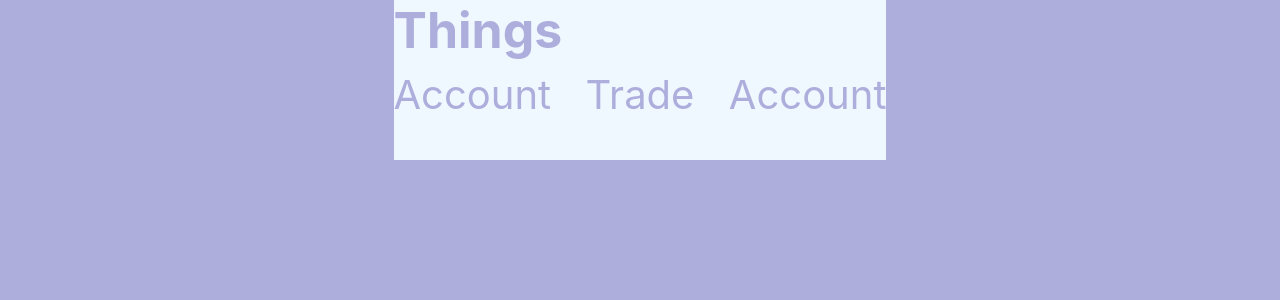
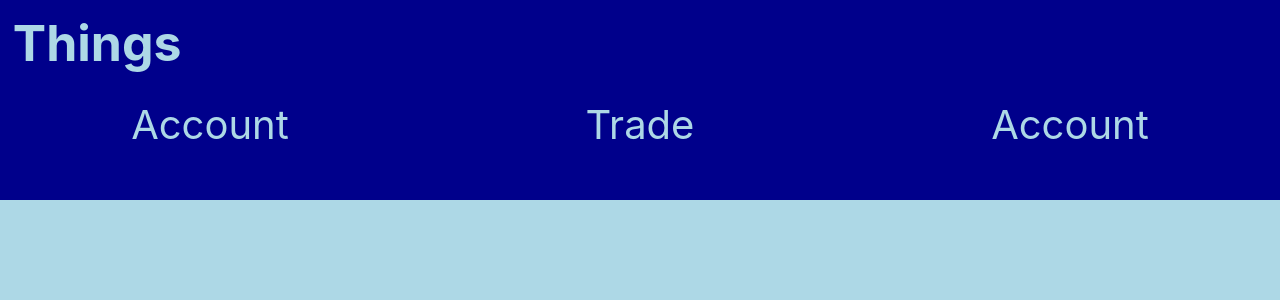
Before and after one commit to kylewatkins2174/SoftwareEngineeringProject, a React (Create React App) app in the folder client/: page /home in a window 1280 px wide. Shown: the top 300 px of the page. Built offline with nearby package versions, Linux system fonts and the light colour scheme.

Commit message:
style Update

```diff
--- a/client/src/pages/homePage.scss
+++ b/client/src/pages/homePage.scss
@@ -1,26 +1,26 @@
 .bodyContainerHome{
-    background-color: rgb(174, 174, 221);
+    background-color:#ADD8E6;
     height: 100vh;
     display: flex;
 
     .menuContainerHome{
-
-        background-color: aliceblue;
+        background-color: #00008B;
         width: 100%;
-        height: 20%;
+        height: 200px;
 
         .thingsTitleHome{
             font-weight: bold;
             font-size: 50px;
-            position: relative;
+            position: absolute;
+            margin: 1% 0% 0% 1%;
             text-decoration: none;
-            color: rgb(174, 174, 221);
+            color:#ADD8E6;
          }
         .thingsTitleHome:hover{
             animation: titleAnim 5s linear infinite;
          }
         .menuItemRowHome {
-            margin-top: 2%;
+            margin-top: 100px;
             display: grid;
             grid-template-columns: 1fr 1fr 1fr;
             grid-gap: 10px;
@@ -28,11 +28,29 @@
 	    .menuItemHome {
             text-align: center;
 		    font-size: 40px;
-		    color: rgb(174, 174, 221);
+		    color: #ADD8E6;
 		    text-decoration:none;
 	    }
         .menuItemHome:hover {
 		    color: rgb(134, 134, 169);
 	    }
+        @keyframes titleAnim {
+            0% {transform: rotateZ(0deg);}
+            25% {transform: rotateZ(15deg);}
+            50% {transform: rotateZ(0deg);}
+            75% {transform: rotateZ(-15deg);}
+            100% {transform: rotateZ(0deg);}
+        }
+        @media screen and (max-width: 500px) {
+            .menuContainerHome {
+              float: none;
+              display: block;
+              text-align: left;
+            }
+
+            .menuItemRowHome .menuItemHome {
+              float: none;
+            }
+          }
     }
 }
--- a/client/src/pages/tradeCenter.jsx
+++ b/client/src/pages/tradeCenter.jsx
@@ -3,7 +3,7 @@ import "./tradeCenter.scss"
 
 const App = () => {
     return (
-        <div>
+        <div className="tradeCenterBody">
             <header className="section header">
                 <h1>Things: Trade Center</h1>
                 <div className="header-text">Welcome, User</div>
--- a/client/src/pages/tradeCenter.scss
+++ b/client/src/pages/tradeCenter.scss
@@ -1,7 +1,7 @@
-body {
+.tradeCenterBody { /*changed from global to local selctor to prevent it from effecting other pages*/
     display: flex;
+    align-items: center;
     justify-content: center;
-    align-items: center;
     height: 100vh;
     margin: 0;
     background-color: rgb(174, 174, 221);
@@ -35,6 +35,7 @@ body {
     left: 0;
     width: 100%;
     height: 30px; /* Increased height */
+    font-size: 18px; /*Moved font size here*/
 }
 
 .header h1 {
@@ -45,7 +46,7 @@ body {
 
 .header .header-text {
     font-size: 18px;
-    margin-left: 10px; /* Adjusted margin to the left */
+
 }
 
 .container-title, .container2-title {
```
